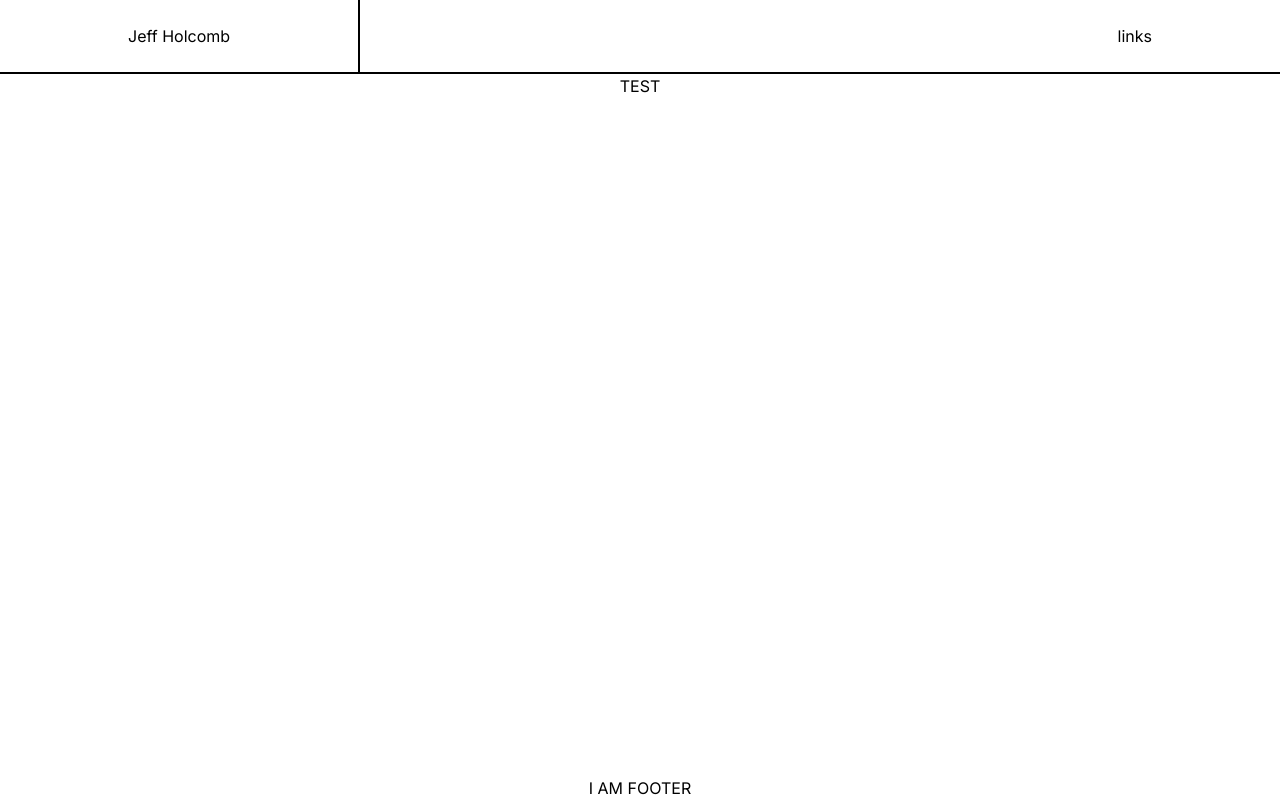
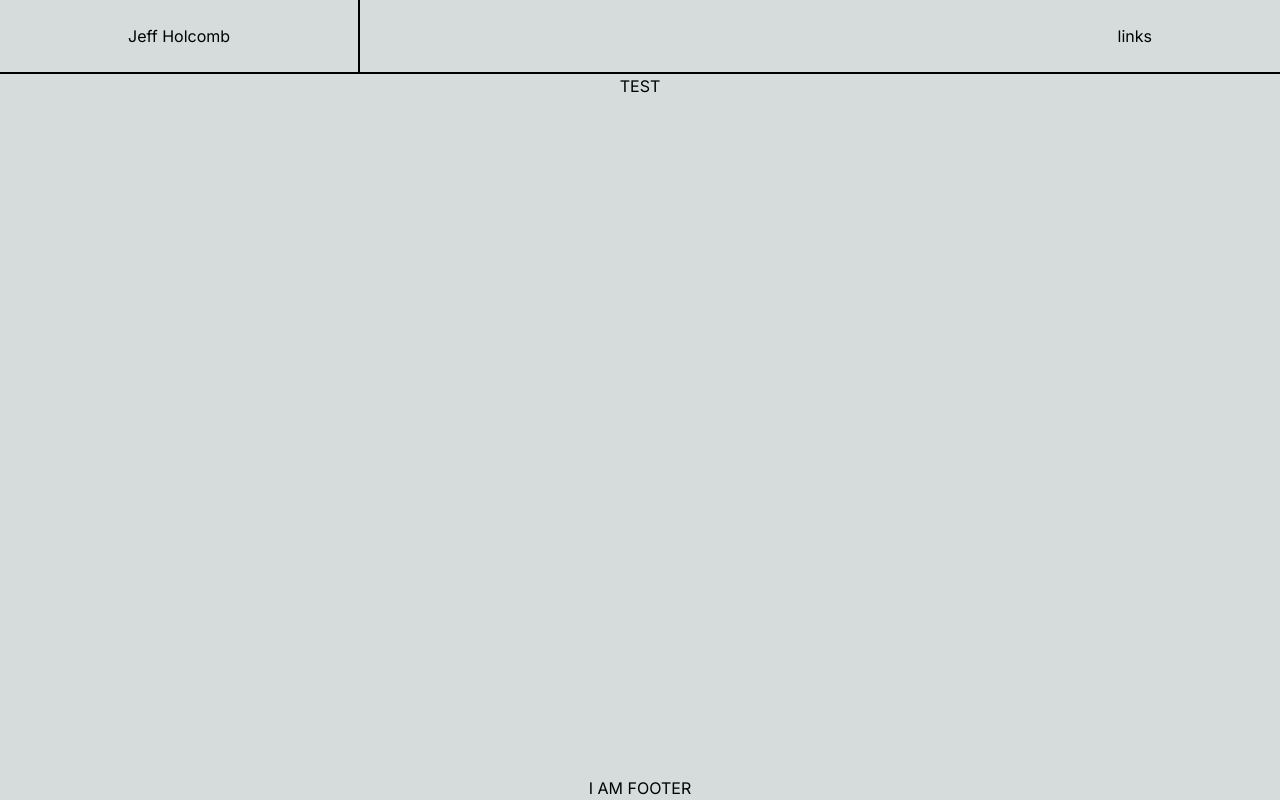
Before and after one commit to holjeffcomb/personal-site, a Next.js app: page / in a window 1280 px wide. Built offline with nearby package versions, Linux system fonts and the light colour scheme.

Commit message:
update background color

```diff
--- a/src/app/globals.css
+++ b/src/app/globals.css
@@ -11,12 +11,13 @@
 @media (prefers-color-scheme: dark) {
   :root {
     --foreground-rgb: 255, 255, 255;
-    --background-start-rgb: 0, 0, 0;
+    --background-start-rgb: 24, 133, 255;
     --background-end-rgb: 0, 0, 0;
   }
 }
 
 body {
+  background-color: rgb(var(--background-start-rgb));
 }
 
 @layer utilities {
```
